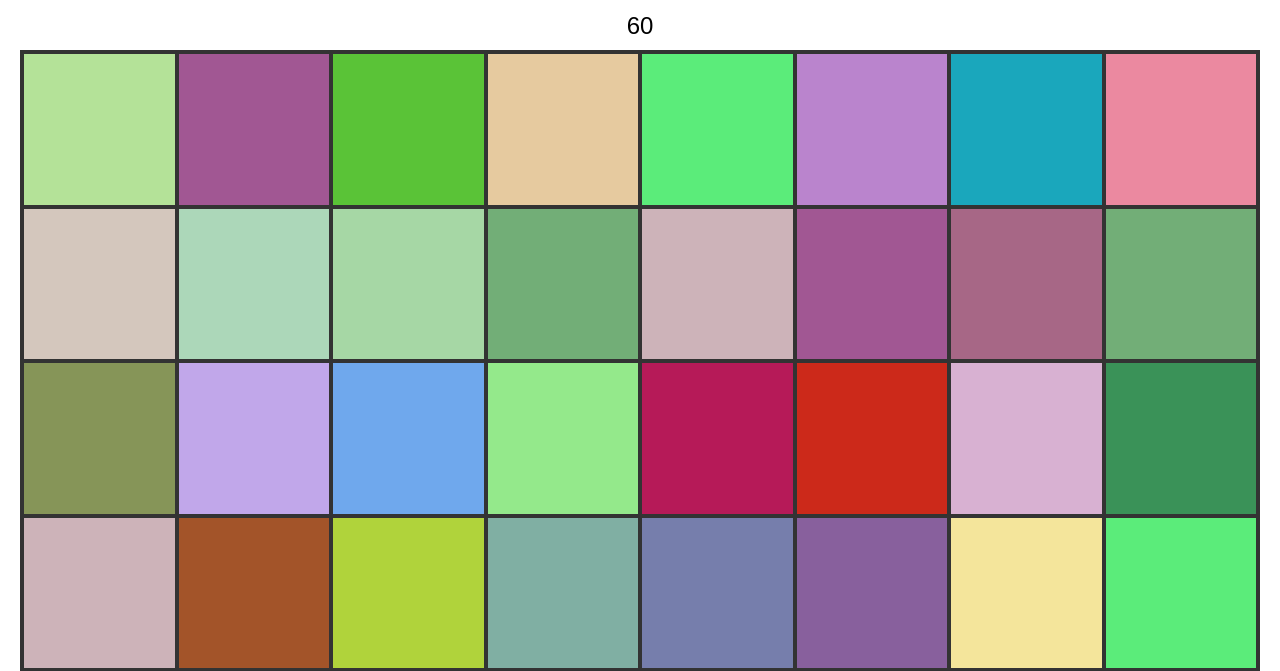
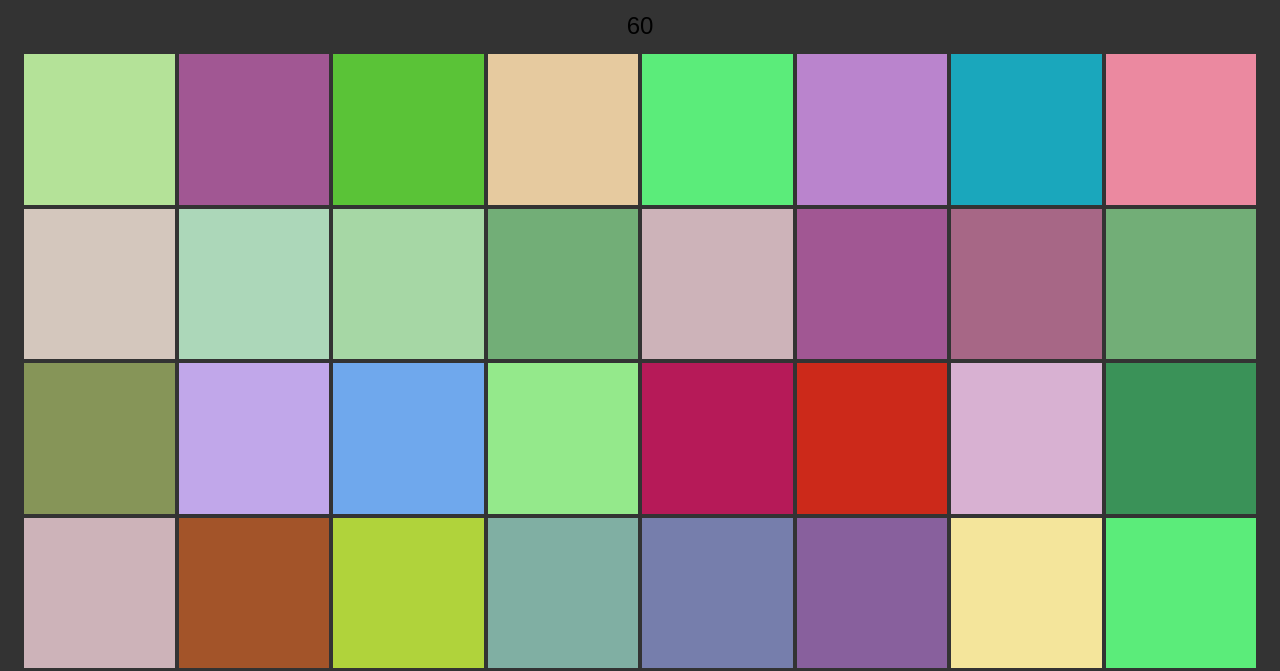
Before and after one commit to UnknowAi123/Workstation, a plain HTML site: page index.html in a window 1280 px wide. Shown: the part 116-787 px from the top of the page. Drawn offline with Linux system fonts and the light colour scheme.

Commit message:
Update index.html

```diff
--- a/index.html
+++ b/index.html
@@ -8,7 +8,7 @@
     /* Reset y estilos básicos */
     * { box-sizing: border-box; }
     html, body { margin: 0; padding: 0; touch-action: manipulation; }
-    body { font-family: Arial, sans-serif; background: #fff; padding: 20px; text-align: center; }
+    body { font-family: Arial, sans-serif; background: #333; padding: 20px; text-align: center; }
     h1 { margin-bottom: 10px; font-size: 20px; }
 
     /* Controles y botones */
```
